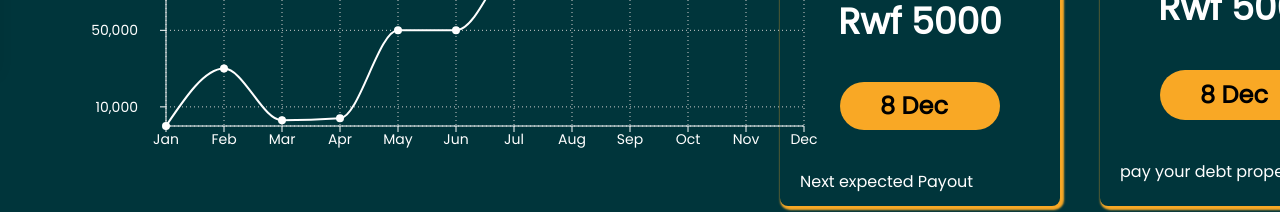
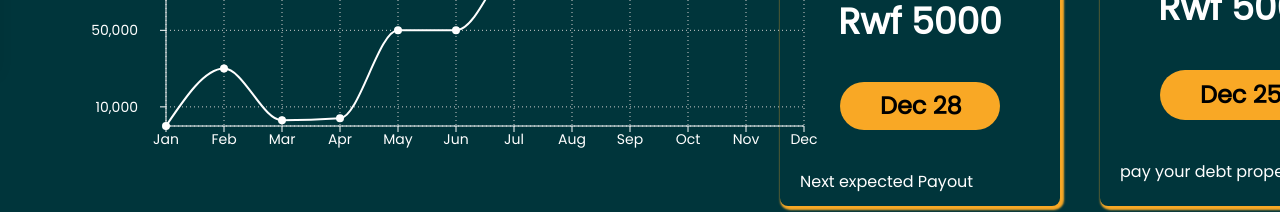
Before and after one commit to Solvit-Africa-Training-Center/Aguka-frontend, a React (Vite) app: page /memberdashboard in a window 1280 px wide. Shown: the part 734-946 px from the top of the page. Built offline with nearby package versions, Linux system fonts and the light colour scheme.

Commit message:
commited

```diff
--- a/src/features/dashboard/MemberDashboard.tsx
+++ b/src/features/dashboard/MemberDashboard.tsx
@@ -81,7 +81,7 @@ const MemberDashboard: React.FC = () => {
                 rwf 5000
               </span>
               <span className="capitalize p-2 bg-[#F9A825] text-black text-2xl font-bold w-40 place-content-center pl-10 ml-10 rounded-full">
-                8 dec
+                dec 28
               </span>
               <span>Next expected Payout</span>
             </div>
@@ -94,7 +94,7 @@ const MemberDashboard: React.FC = () => {
                 rwf 5000
               </span>
               <span className="capitalize p-2 bg-[#F9A825] text-black text-2xl font-bold w-40 place-content-center pl-10 ml-10 rounded-full">
-                8 dec
+                 dec 25
               </span>
               <span>pay your debt properly</span>
             </div>
```
Also changed, not shown: src/components/dashboard/member/RecentTransaction.tsx (+10 -6 lines).
